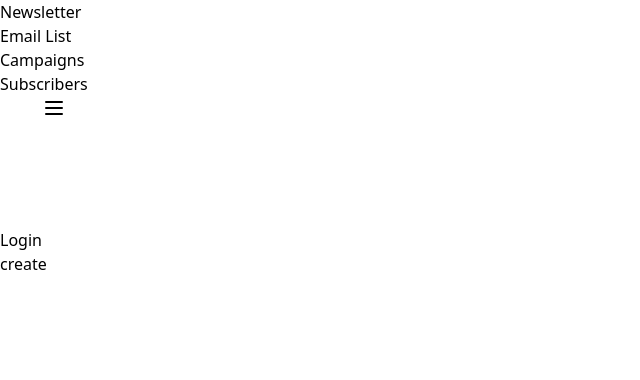
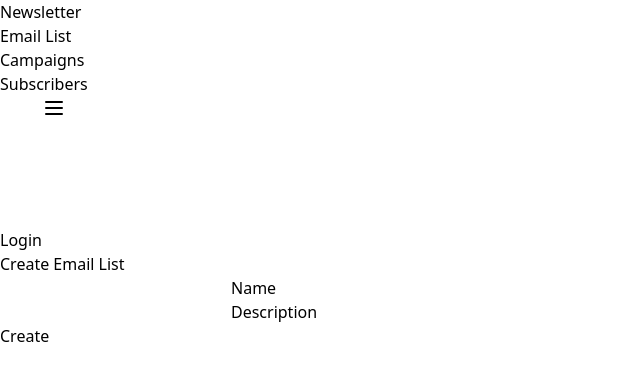
Before and after one commit to bitfumes/in-depth-laravel-2023-module-3-react, a Next.js app: page /email-list/create in a window 1280 px wide. Shown: the top 380 px of the page, without its empty margins (0-640 px from the left). Built offline with nearby package versions, Linux system fonts and the light colour scheme; what @material-tailwind/react would draw is missing.

Commit message:
[main] 59 - React Nextjs email list create

```diff
--- a/src/pages/email-list/create.js
+++ b/src/pages/email-list/create.js
@@ -1,3 +1,87 @@
+import {
+  Button,
+  Card,
+  CardBody,
+  CardFooter,
+  CardHeader,
+  Input,
+  Typography,
+} from "@material-tailwind/react";
+import Cookies from "js-cookie";
+import { useRouter } from "next/router";
+import { useState } from "react";
+
 export default function Create() {
-  return <div>create</div>;
+  const router = useRouter();
+  const [errors, setErrors] = useState({});
+  const [form, setForm] = useState({
+    email: "",
+    description: "",
+  });
+
+  async function submit() {
+    const token = Cookies.get("token");
+    const res = await fetch("http://localhost:8000/api/email-list", {
+      method: "POST",
+      body: JSON.stringify(form),
+      headers: {
+        "Content-Type": "application/json",
+        Accept: "application/json",
+        Authorization: "Bearer " + token,
+      },
+    });
+
+    const data = await res.json();
+    if (res.ok) {
+      toast.success("Email list created successfully!");
+      router.push("/email-list");
+      return;
+    }
+
+    toast.error("Check for any error!");
+    if (data.errors) {
+      setErrors(data.errors);
+    }
+  }
+
+  return (
+    <div className="flex justify-center w-full">
+      <Card className="w-1/2">
+        <CardHeader
+          variant="gradient"
+          color="blue"
+          className="mb-4 grid h-28 place-items-center"
+        >
+          <Typography variant="h3" color="white">
+            Create Email List
+          </Typography>
+        </CardHeader>
+        <CardBody className="flex flex-col gap-4">
+          <Input
+            value={form.name}
+            onChange={(e) =>
+              setForm({ ...form, [e.target.name]: e.target.value })
+            }
+            name="name"
+            label="Name"
+            size="lg"
+          />
+          <Input
+            value={form.description}
+            onChange={(e) =>
+              setForm({ ...form, [e.target.name]: e.target.value })
+            }
+            name="description"
+            label="Description"
+            size="lg"
+          />
+        </CardBody>
+        <CardFooter className="pt-0">
+          <Button onClick={submit} variant="gradient" fullWidth>
+            Create
+          </Button>
+        </CardFooter>
+      </Card>
+    </div>
+  );
 }
```
Also changed, not shown: src/pages/email-list/index.js (+42 -40 lines).
